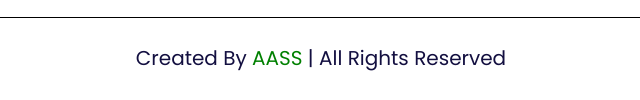
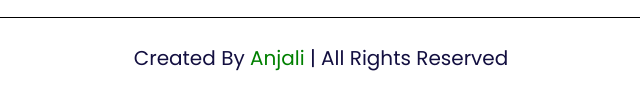
Before and after one commit to AnjaliSiraskar515/Fruitshop, a plain HTML site: page index.html in a window 1280 px wide. Shown: the part 5156-5256 px from the top of the page, 319-959 px from the left. Drawn offline with nearby package versions, Linux system fonts and the light colour scheme.

Commit message:
Update index.html

```diff
--- a/index.html
+++ b/index.html
@@ -428,7 +428,7 @@
         </div>
 
 
-        <div class="credit">Created By <span> AASS </span> | All Rights Reserved</div>
+        <div class="credit">Created By <span> Anjali </span> | All Rights Reserved</div>
      </section>
       <!--Our Footer section-->
 
```
